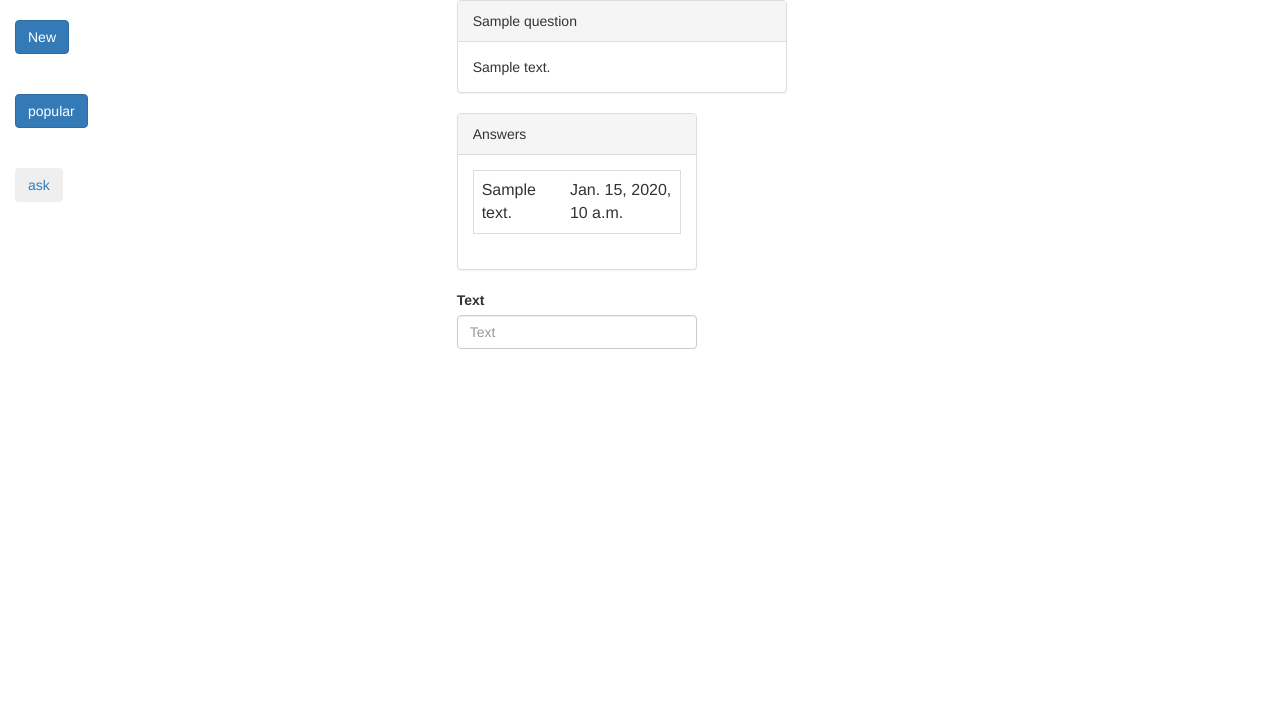
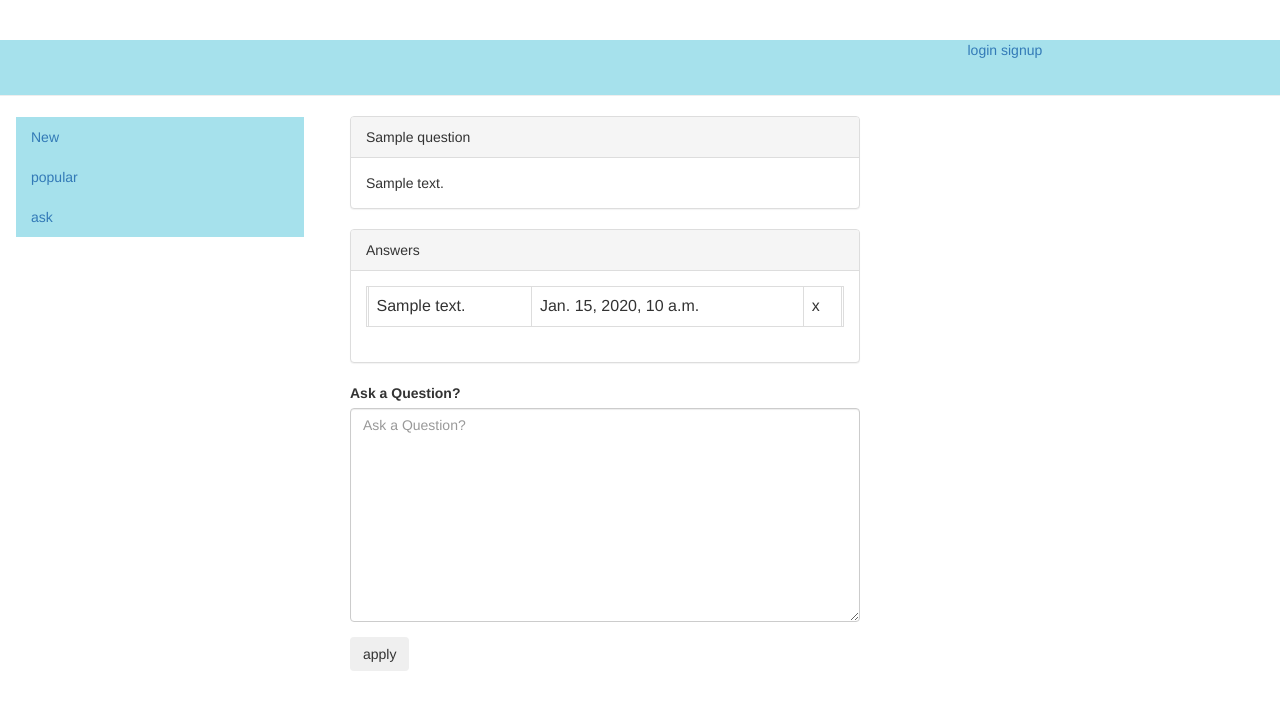
Before and after one commit to demarq/my_stepik_web_tech, a Django app: page /question/1/ in a window 1280 px wide. Shown: the top 710 px of the page. Run offline with Django 3.2, Linux system fonts and the light colour scheme; data comes from the database, SQL or seed files in the repository; tables that the repository leaves empty hold one stand-in row (values such as "Sample post"); some libraries are stand-ins or nearby versions.

Commit message:
added signup and updated visual content

```diff
--- a/ask/qa/forms.py
+++ b/ask/qa/forms.py
@@ -1,10 +1,33 @@
 from django import forms
+from django.contrib.auth import authenticate
 from .models import *
+from .custom_utils import startsWithWrongSymbol, containWrongSymbols
+
+
+class LoginForm(forms.Form):
+    login = forms.CharField(max_length=20)
+    password = forms.CharField(max_length=100, widget=forms.PasswordInput)
+
+    def clean_login(self):
+        login = self.cleaned_data['login']
+        if not startsWithWrongSymbol(login):
+            raise forms.ValidationError('Login must starts with latin symbol.', code='WrongFirstSymbol')
+        else:
+            return login
+
+    def clean_password(self):
+        password = self.cleaned_data['password']
+        return password
+
+    def bad_login(self):
+        self.add_error('login', 'Invalid login or password.')
+        self.add_error('password', 'Invalid login or password.')
 
 
 class AskForm(forms.Form):
     title = forms.CharField(max_length=100)
     text = forms.CharField(widget=forms.Textarea)
+    author = forms.HiddenInput()
 
     def clean_title(self):
         title = self.cleaned_data['title']
@@ -15,20 +38,49 @@ class AskForm(forms.Form):
         return text
 
     def clean_author(self):
-        try:
-            print('author:', self.cleaned_data['author'])
-            author_id = int(self.cleaned_data['author'])
-            return author_id
-        except ValueError:
-            raise forms.ValidationError('Corrupted auth id')
+        author = self.cleaned_data['login']
+        print(author)
+        return author
 
     def save(self):
         q = Question.objects.create(**self.cleaned_data)
         return q
 
 
+class SignUpForm(forms.Form):
+    username = forms.CharField(widget=forms.TextInput, label='Username')
+    password = forms.CharField(widget=forms.PasswordInput, label='Secret')
+    email = forms.EmailField(label='Mail')
+
+    def clean_username(self):
+        un = self.cleaned_data['username']
+        try:
+            ifexist = User.objects.get(username=un)
+            raise forms.ValidationError('Username already exist.')
+        except models.ObjectDoesNotExist:
+            pass
+
+        if containWrongSymbols(un):
+            return forms.ValidationError('Can contain only latin symbols')
+        else:
+            return un
+
+    def clean_password(self):
+        password = self.cleaned_data['password']
+        return password
+
+    def clean_email(self):
+        email = self.cleaned_data['email']
+        return email
+
+    def save(self):
+        q = User.objects.create(**self.cleaned_data)
+        return q
+
+
 class AnswerForm(forms.Form):
-    text = forms.CharField(max_length=100)
+    text = forms.CharField(widget=forms.Textarea, label='Ask a Question?', )
+    author = forms.IntegerField(widget=forms.HiddenInput)
     question = forms.IntegerField(widget=forms.HiddenInput)
 
     def clean_text(self):
@@ -37,10 +89,19 @@ class AnswerForm(forms.Form):
 
     def clean_question(self):
         try:
-            question_id = Question.objects.get(id=int(self.cleaned_data['question']))
-            return question_id
+            question_id = self.cleaned_data['question']
+            question = Question.objects.get(id=question_id)
+            return question
         except models.ObjectDoesNotExist:
-            raise forms.ValidationError('Corrupted question id')
+            raise forms.ValidationError('Corrupted question id. Try again later.')
+
+    def clean_author(self):
+        try:
+            author_id = self.cleaned_data['author']
+            author = User.objects.get(id=author_id)
+            return author
+        except models.ObjectDoesNotExist:
+            raise forms.ValidationError('Corrupted author id. Try again later.')
 
     def save(self):
         a = Answer.objects.create(**self.cleaned_data)
--- a/ask/qa/models.py
+++ b/ask/qa/models.py
@@ -21,6 +21,9 @@ class Question(models.Model):
     author = models.ForeignKey(User, on_delete=models.CASCADE, null=True)
     likes = models.ManyToManyField(User, related_name='likes_set')
 
+    def __unicode__(self):
+        return self.title
+
     def __str__(self):
         return self.title
 
--- a/ask/qa/templates/qa/base.html
+++ b/ask/qa/templates/qa/base.html
@@ -11,15 +11,18 @@
     <title>Title</title>
 </head>
 <body>
+<div class="col-md-12 page-header" style="background-color: #a6e1ec; height: 7%" >
+    <div class="col-md-offset-9 col-md-3" >
+        {% ifequal '' request.user.username %} <a href="{% url 'login' %}">login</a> <a href="{% url 'signup' %}">signup</a> {% else %} <a href="/home/user/{{request.user}}">{% bootstrap_label request.user %}</a> <a href="{% url 'logout' %}">logout</a> {% endifequal %}
+
+    </div>
+</div>
     <div>
-        <div class="col-md-4 col-xs-3">
-            <a href="{% url 'home' %}" class="container">{% bootstrap_button "New" button_type="submit" button_class="btn-primary" size='sm'%}</a>
-            <br>
-            <a href="{% url 'popular' %}" class="container">{% bootstrap_button "popular" button_type="submit" button_class="btn-primary" size='sm'%}</a>
-            <br>
-            <a href="{% url 'ask' %}" class="container">{% bootstrap_button "ask" button_type="submit" button_class="btn-alert" size='sm'%}</a>
+        {% block sidebar %}
+        <div class="col-md-3 col-xs-3" >
+            {% include 'qa/sidebar.html' %}
         </div>
-
+        {% endblock %}
         <div class="container">
             <div class=" col-md-6 col-xs-6">
                 {% block content %}
@@ -27,5 +30,7 @@
             </div>
         </div>
     </div>
+{% block footer %}
+{% endblock %}
 </body>
 </html>
--- a/ask/qa/templates/qa/field_form.html
+++ b/ask/qa/templates/qa/field_form.html
@@ -1,4 +1,4 @@
 {% load bootstrap3 %}
 {% csrf_token %}
-{% bootstrap_form form error_types='field_errors'%}
-{% buttons submit='apply' reset='reset'%}{% endbuttons %}
+{% bootstrap_form form %}
+{% bootstrap_button 'apply'  button_type='submit' button_class='btn_success'%}
--- a/ask/qa/templates/qa/home.html
+++ b/ask/qa/templates/qa/home.html
@@ -16,7 +16,6 @@
 
 <div class="col-md-offset-2 col-md-6 col-xs-12">
     <ul class="pagination">
-
         {% for p in paginator.page_range %}
             {% if p == page.number %}
             <li class="active">
--- a/ask/qa/templates/qa/question.html
+++ b/ask/qa/templates/qa/question.html
@@ -2,22 +2,23 @@
 
 {% block content %}
 
-<div class="col-md-8 col-xs-8">
+<div class="col-md-12 col-xs-12 col-sm-12">
 <div class="panel panel-default">
   <div class="panel-heading">{{ question.title }}</div>
   <div class="panel-body">{{question.text}} </div>
 </div>
 </div>
 
-<div class="col-md-6 col-xs-8">
+<div class="col-md-12 col-xs-12 col-sm-12">
 <div class="panel panel-default">
     <div class="panel-heading">Answers</div>
     <div class="panel-body">
-        <table class="table table-responsive">
+        <table class="table table-bordered">
             {% for a in answers %}
-                <tr class="table-bordered">
+                <tr class="nav">
                     <td>{{ a.text }}</td>
                     <td>{{ a.added_at }}</td>
+                    <td>{{ a.author }}</td>
                 </tr>
             {% endfor %}
         </table>
@@ -28,6 +29,7 @@
 <form class="form" method="post" action="{{ request.path }}">
     {% include 'qa/field_form.html' %}
     <input type="hidden" name="question" value="{{ question.id }}">
+    <input type="hidden" name="author" value="{{ request.user.id }}">
 </form>
 
 {% endblock %}
--- /dev/null
+++ b/ask/qa/templates/qa/sidebar.html
@@ -0,0 +1,8 @@
+
+<nav id='sidebar' class="nav navbar">
+    <ul class="nav " style="background-color: #a6e1ec;">
+        <li><a href="{% url 'home' %}" >New</a></li>
+        <li><a href="{% url 'popular' %}" >popular</a></li>
+        <li><a href="{% url 'ask' %}" >ask</a></li>
+    </ul>
+</nav>
--- a/ask/qa/urls.py
+++ b/ask/qa/urls.py
@@ -3,10 +3,11 @@ from .views import *
 
 urlpatterns = [
     url(r'^$', home, name='home'),
-    url(r'login/', test, name='login'),
+    url(r'login/', login, name='login'),
+    url(r'logout/', logout, name='logout'),
     url(r'question/(?P<id>\d*)/$', question, name='question'),
     url(r'ask/', ask, name='ask'),
-    url(r'signup/', test, name='signup'),
+    url(r'signup/', signup, name='signup'),
     url(r'popular/', home, name='popular'),
     url(r'new/', test, name='new'),
 ]
--- a/ask/qa/views.py
+++ b/ask/qa/views.py
@@ -1,13 +1,16 @@
 from django.shortcuts import render, get_object_or_404, reverse
+from django.contrib.auth import login as dologin
+from django.contrib.auth import logout as dologout
 from django.db.models import ObjectDoesNotExist
 from django.http import HttpResponse, HttpResponseRedirect
+from django.views.decorators.http import require_GET
 from django.core.paginator import Paginator
 from .models import *
 from .forms import *
 
 
 def home(request):
-    print(request.path)
+    print(request.user.get_username())
     if 'popular' in request.path:
         questions = Question.objects.popular()
     else:
@@ -26,10 +29,12 @@ def home(request):
 
 
 def question(request, id):
+    print()
     questions = get_object_or_404(Question, id=id)
     if request.method == 'POST':
         form = AnswerForm(request.POST)
         form.question = questions.id
+        form.author = request.user.id
         if form.is_valid():
             a = form.save()
             return HttpResponseRedirect(questions.get_url())
@@ -43,28 +48,65 @@ def question(request, id):
         return render(request, 'qa/question.html', {'question': questions,
                                                     'answers': answers,
                                                     'form': form
-                                                })
+                                                    })
 
 
 def ask(request):
-    author = 1
+    request.encoding = 'utf-8'
     if request.method == 'POST':
         form = AskForm(request.POST)
         if form.is_valid():
+            form.author = request.user
             ask = form.save()
             return HttpResponseRedirect(ask.get_url())
-        else:
-            print(form.errors)
-            return render(request, 'qa/ask.html', {'form': form,
-                                                   'author_id': author,
-                                                   })
-
     else:
         form = AskForm()
-        return render(request, 'qa/ask.html', {'form': form,
-                                               'author_id': author,
+        return render(request, 'qa/ask.html', {'form': form
                                                })
 
 
 def test(request, *args, **kwargs):
     return HttpResponse('OK')
+
+
+def signup(request):
+    if request.method == 'POST':
+        form = SignUpForm(request.POST)
+        if form.is_valid():
+            user = form.save()
+            dologin(request, user)
+            return HttpResponseRedirect(reverse('home'))
+        else:
+            return render(request, 'qa/signup.html', {'form': form})
+
+    else:
+        form = SignUpForm()
+        return render(request, 'qa/signup.html', {'form': form})
+
+
+@require_GET
+def logout(request):
+    dologout(request)
+    return HttpResponseRedirect('/')
+
+
+def login(request):
+    if request.method == 'POST':
+        form = LoginForm(request.POST)
+        next_ref = request.POST.get('next_ref', '/')
+        print(request.POST.get('login'), request.POST.get('password'))
+        user = authenticate(username=request.POST.get('login'), password=request.POST.get('password'))
+        if form.is_valid():
+            if user:
+                dologin(request, user=user)
+                return HttpResponseRedirect(next_ref)
+            else:
+                form.bad_login()
+                return render(request, 'qa/login.html', {'form': form})
+        else:
+            return render(request, 'qa/login.html', {'form': form})
+    else:
+        next_ref = request.GET.get('next_ref', '/')
+        form = LoginForm()
+        return render(request, 'qa/login.html', {'form': form,
+                                                 'next_ref': next_ref})
```
Also changed, not shown: ask/ask/settings.py (+6 -4 lines), ask/qa/custom_utils.py (added, +9 -0 lines), ask/qa/templates/qa/login.html (added, +12 -0 lines), ask/qa/templates/qa/signup.html (added, +16 -0 lines).
